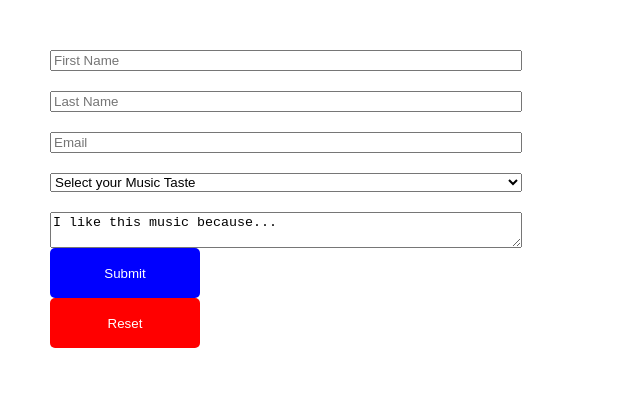
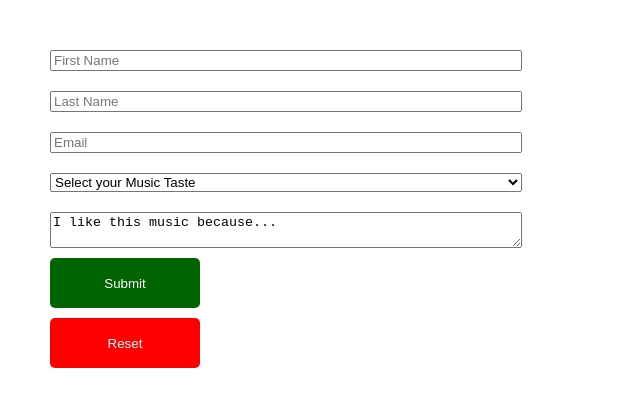
Before and after one commit to martinbolsnes/react-lecture-noroff, a Next.js app: page /contact in a window 1280 px wide. Shown: the top 406 px of the page, without its empty margins (0-640 px from the left). Built offline with nearby package versions, Linux system fonts and the light colour scheme.

Commit message:
changed style button

```diff
--- a/components/button/button.js
+++ b/components/button/button.js
@@ -1,18 +1,20 @@
 import styled from 'styled-components';
 
 const Button = styled.button`
-  background-color: blue;
+  background-color: darkgreen;
   height: 50px;
   width: 150px;
   color: white;
   appearance: none;
   border: none;
   border-radius: 5px;
+  margin-top: 10px;
+  margin-bottom: 10px;
 
   :hover {
     background-color: white;
-    color: blue;
-    border: solid 2px blue;
+    color: darkgreen;
+    border: solid 2px darkgreen;
   }
 
   :disabled {
```
